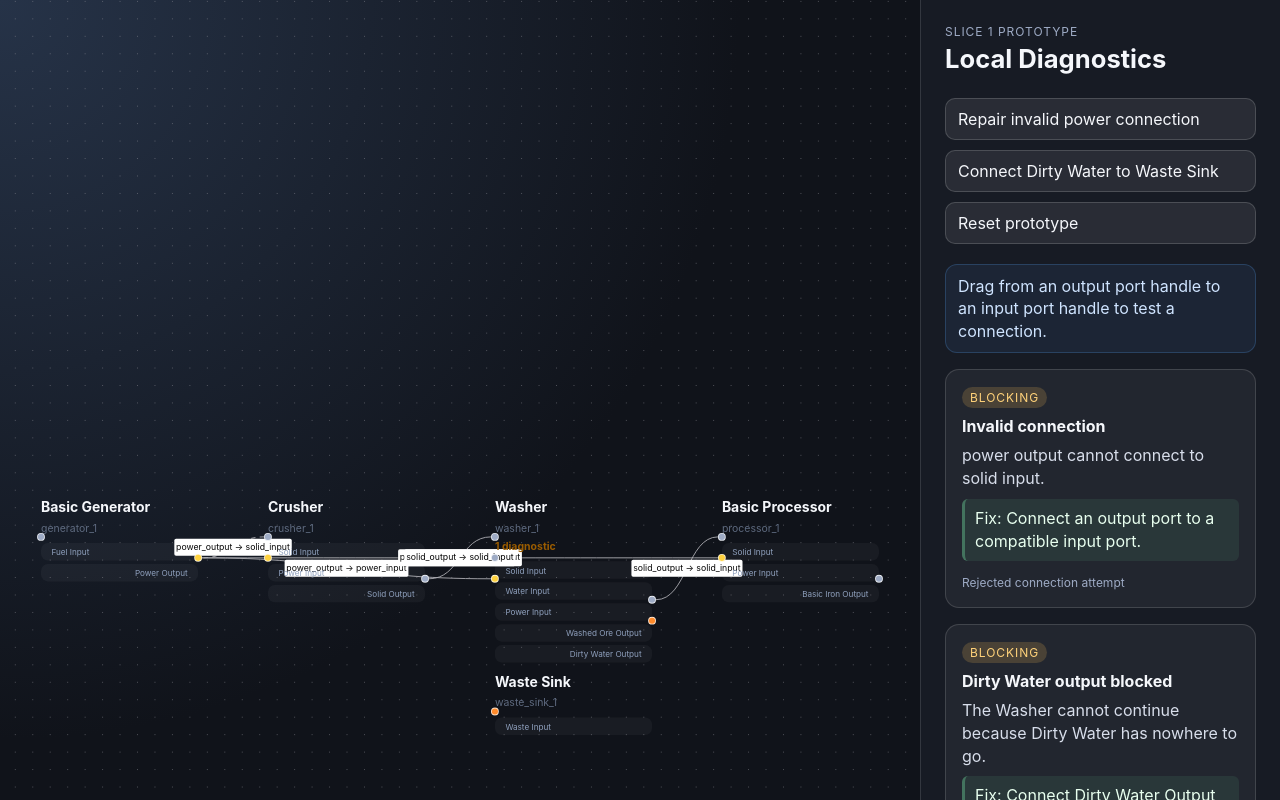
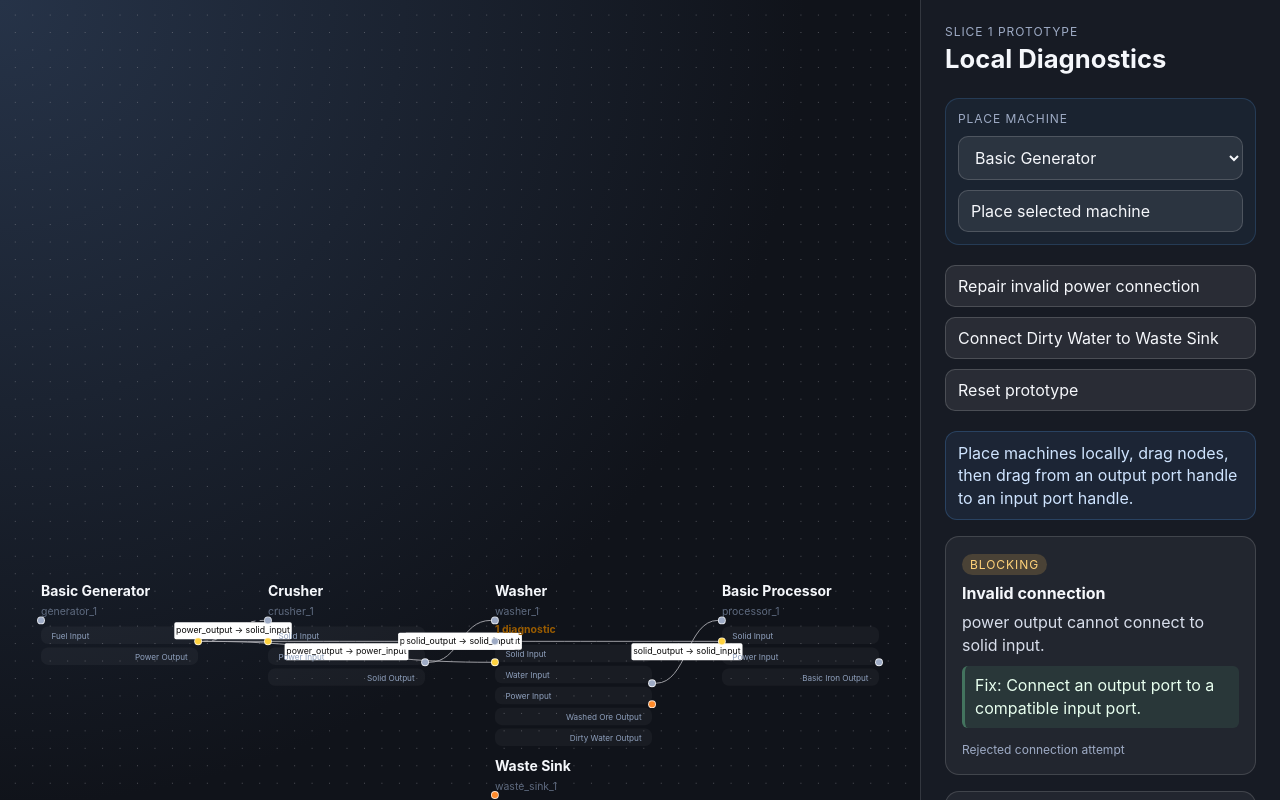
Before and after one commit to killerbearddude/Crushline-React, a React (Vite) app: page / in a window 1280 px wide. Shown: the top 800 px of the page. Built offline with nearby package versions, Linux system fonts and the light colour scheme.

Commit message:
Implement Task 0019 minimal machine placement interaction (#22)
* Mark Task 0018 accepted

* Add Task 0019 minimal placement packet

* Add minimal machine placement control

* Style minimal placement controls

* Update status for Task 0019 review

```diff
--- a/src/App.jsx
+++ b/src/App.jsx
@@ -111,6 +111,10 @@ const initialNodePositions = {
   waste_sink_1: { x: 520, y: 260 },
   processor_1: { x: 780, y: 60 },
 };
+
+const placementMachineIds = ["basic_generator", "crusher", "washer", "waste_sink", "basic_processor"];
+const placementStartPosition = { x: 80, y: 360 };
+const placementOffset = { x: 40, y: 30 };
 
 const displayNames = new Map(catalog.machines.machines.map((machine) => [machine.id, machine.display_name]));
 const catalogMachinesById = new Map(catalog.machines.machines.map((machine) => [machine.id, machine]));
@@ -278,9 +282,24 @@ function buildConnectionAttempt(graph, connectionParams) {
   };
 }
 
+function nextMachineRuntimeId(graph, catalogMachineId) {
+  const prefix = catalogMachineId.replaceAll("_", "-");
+  const nextIndex = graph.machines.filter((machine) => machine.catalog_machine_id === catalogMachineId).length + 1;
+  return `${prefix}-placed-${nextIndex}`;
+}
+
+function nextPlacementPosition(graph) {
+  const placedCount = graph.machines.length - initialPrototypeGraph.machines.length;
+  return {
+    x: placementStartPosition.x + placedCount * placementOffset.x,
+    y: placementStartPosition.y + placedCount * placementOffset.y,
+  };
+}
+
 export default function App() {
   const [graph, setGraph] = useState(initialPrototypeGraph);
   const [nodePositions, setNodePositions] = useState(initialNodePositions);
+  const [selectedMachineId, setSelectedMachineId] = useState(placementMachineIds[0]);
   const [connectionAttemptDiagnostics, setConnectionAttemptDiagnostics] = useState([]);
   const graphDiagnostics = useMemo(() => diagnoseLocalGraph(catalog, graph), [graph]);
   const diagnostics = useMemo(
@@ -326,6 +345,20 @@ export default function App() {
     },
     [graph],
   );
+
+  const placeSelectedMachine = () => {
+    const runtimeMachineId = nextMachineRuntimeId(graph, selectedMachineId);
+    const position = nextPlacementPosition(graph);
+    setConnectionAttemptDiagnostics([]);
+    setGraph((currentGraph) => ({
+      ...currentGraph,
+      machines: [...currentGraph.machines, { id: runtimeMachineId, catalog_machine_id: selectedMachineId }],
+    }));
+    setNodePositions((currentPositions) => ({
+      ...currentPositions,
+      [runtimeMachineId]: position,
+    }));
+  };
 
   const repairInvalidConnection = () => {
     setConnectionAttemptDiagnostics([]);
@@ -376,6 +409,20 @@ export default function App() {
           <h1>Local Diagnostics</h1>
         </header>
 
+        <div className="build-actions" aria-label="Machine placement actions">
+          <label htmlFor="machine-to-place">Place machine</label>
+          <select id="machine-to-place" value={selectedMachineId} onChange={(event) => setSelectedMachineId(event.target.value)}>
+            {placementMachineIds.map((machineId) => (
+              <option key={machineId} value={machineId}>
+                {displayNames.get(machineId) ?? machineId}
+              </option>
+            ))}
+          </select>
+          <button type="button" onClick={placeSelectedMachine}>
+            Place selected machine
+          </button>
+        </div>
+
         <div className="repair-actions" aria-label="Graph repair actions">
           <button type="button" onClick={repairInvalidConnection} disabled={!hasInvalidConnectionDiagnostic}>
             Repair invalid power connection
@@ -388,7 +435,7 @@ export default function App() {
           </button>
         </div>
 
-        <p className="interaction-hint">Drag from an output port handle to an input port handle to test a connection.</p>
+        <p className="interaction-hint">Place machines locally, drag nodes, then drag from an output port handle to an input port handle.</p>
 
         {diagnostics.length === 0 ? (
           <p className="all-clear">No active diagnostics. Runtime evaluator can derive route progress.</p>
--- a/src/styles.css
+++ b/src/styles.css
@@ -45,23 +45,45 @@ body {
   font-size: 1.6rem;
 }
 
+.build-actions,
 .repair-actions {
   display: grid;
   gap: 10px;
   margin-bottom: 20px;
 }
 
+.build-actions {
+  border: 1px solid rgba(91, 169, 255, 0.18);
+  border-radius: 14px;
+  padding: 12px;
+  background: rgba(91, 169, 255, 0.06);
+}
+
+.build-actions label {
+  color: #9eabc5;
+  font-size: 0.75rem;
+  letter-spacing: 0.08em;
+  text-transform: uppercase;
+}
+
+.build-actions select,
+.build-actions button,
 .repair-actions button {
   border: 1px solid rgba(255, 255, 255, 0.16);
   border-radius: 10px;
   padding: 10px 12px;
   background: rgba(255, 255, 255, 0.08);
   color: #f5f7fb;
+  font: inherit;
+}
+
+.build-actions button,
+.repair-actions button {
   cursor: pointer;
-  font: inherit;
   text-align: left;
 }
 
+.build-actions button:hover,
 .repair-actions button:hover:not(:disabled) {
   background: rgba(255, 255, 255, 0.14);
 }
```
Also changed, not shown: tasks/0018_slice1_interaction_checklist.md (+3 -55 lines), tasks/0019_minimal_machine_placement.md (added, +75 -0 lines), 1 other file (tests, documents, lock files or other folders).
